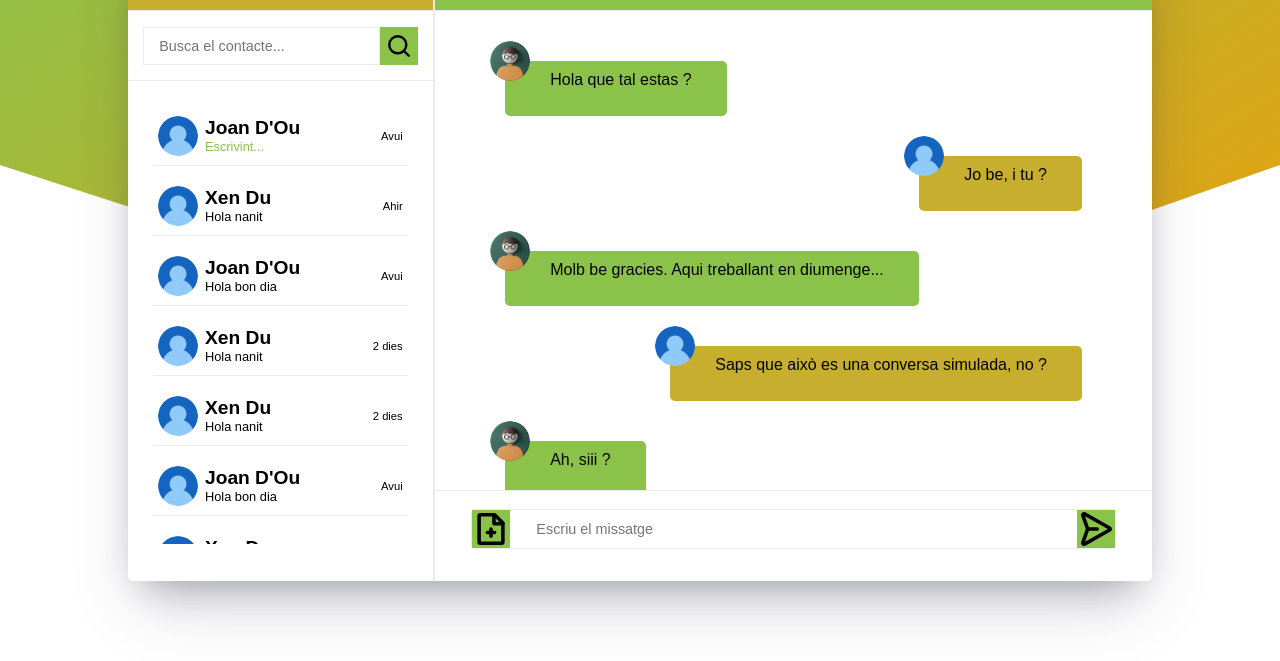
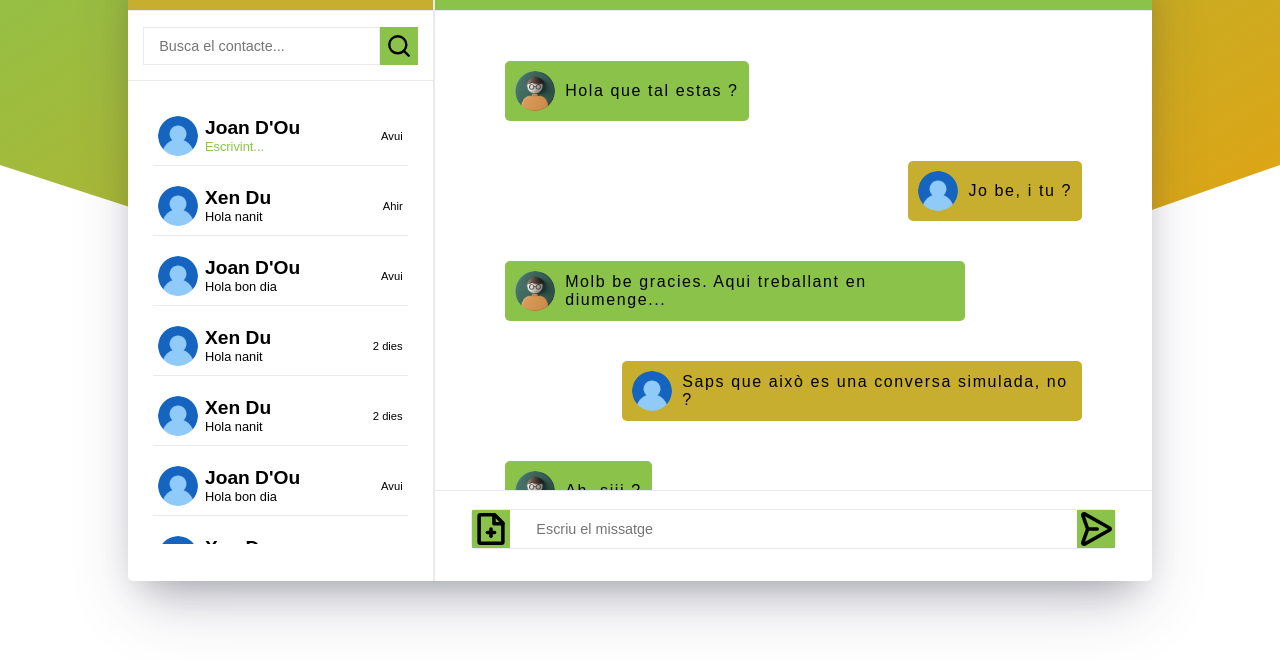
Before and after one commit to DavidCastelloBatet/chatCETv2, a plain HTML site: page index.html in a window 1280 px wide. Shown: the part 139-800 px from the top of the page. Drawn offline with Linux system fonts and the light colour scheme.

Commit message:
Refactor CSS missatges (articles)

```diff
--- a/css/style.css
+++ b/css/style.css
@@ -21,6 +21,11 @@
   --groc: #c8ae2f;
   --vPrincipal: #8bc34a;
   font-family: "Montserrat", sans-serif;
+}
+/* oculto la barra de desplaçament - NOTA: a Mozilla
+no funciona! */
+::-webkit-scrollbar {
+  display: none;
 }
 
 .fondoPantalla {
@@ -199,28 +204,30 @@ li {
   padding: 30px;
 }
 
+.mid article {
+  display: flex;
+  align-items: center;
+}
+
 .meus,
 .teus {
   border-radius: 5px;
-  max-width: 90%;
-  padding: 10px 35px 5px 5px;
+  max-width: 70%;
   clear: both;
   margin: 20px 40px;
-  display: flex;
-  align-items: top;
-  justify-content: center;
+  padding: 10px;
+}
+
+.meus p,
+.teus p {
+  margin-left: 10px;
+  letter-spacing: 0.1em;
+  line-height: 1.1em;
 }
 
 .meus {
   background: var(--vPrincipal);
   float: left;
-}
-
-.meus img,
-.teus img {
-  position: relative;
-  top: -30px;
-  left: -20px;
 }
 
 .teus {
```
